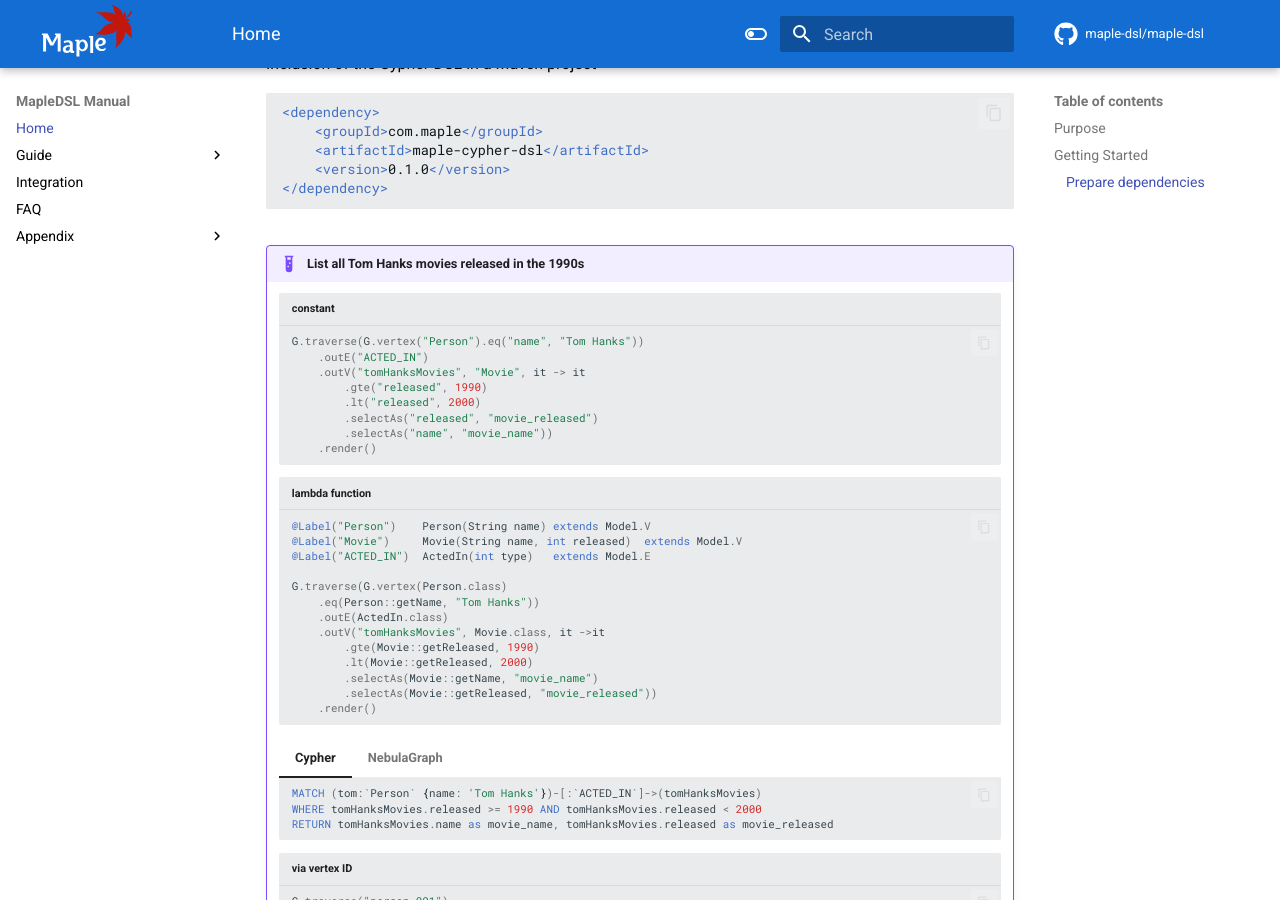
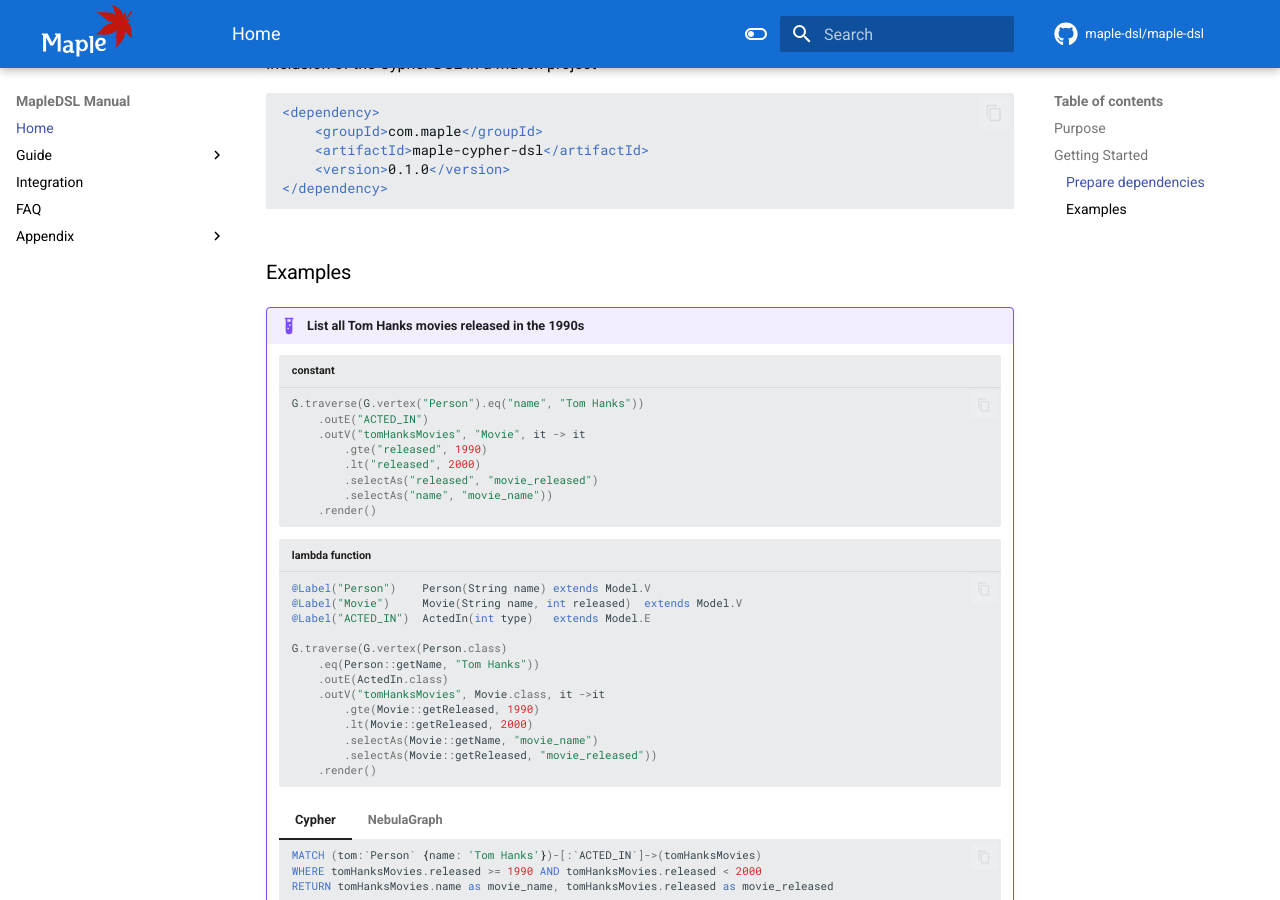
Before and after one commit to maple-dsl/maple-dsl, an MkDocs documentation site: the page built from docs/index.md, in a window 1280 px wide and 900 px high, scrolled down 603 px. Built offline with MkDocs 1.6.1 and Material for MkDocs 9.7.7, drawn with Linux system fonts in a browser that asks for light colours; comment, search, counter and statistics services are not loaded; the version menu is left out.

Commit message:
doc: update index.md

````diff
--- a/docs/index.md
+++ b/docs/index.md
@@ -31,6 +31,7 @@ We wanted to avoid string concatenations in our query generation and decided do
     </dependency>
     ```
 
+### Examples
 !!! example "List all Tom Hanks movies released in the 1990s"
     ```java title="constant"
     G.traverse(G.vertex("Person").eq("name", "Tom Hanks"))
````
